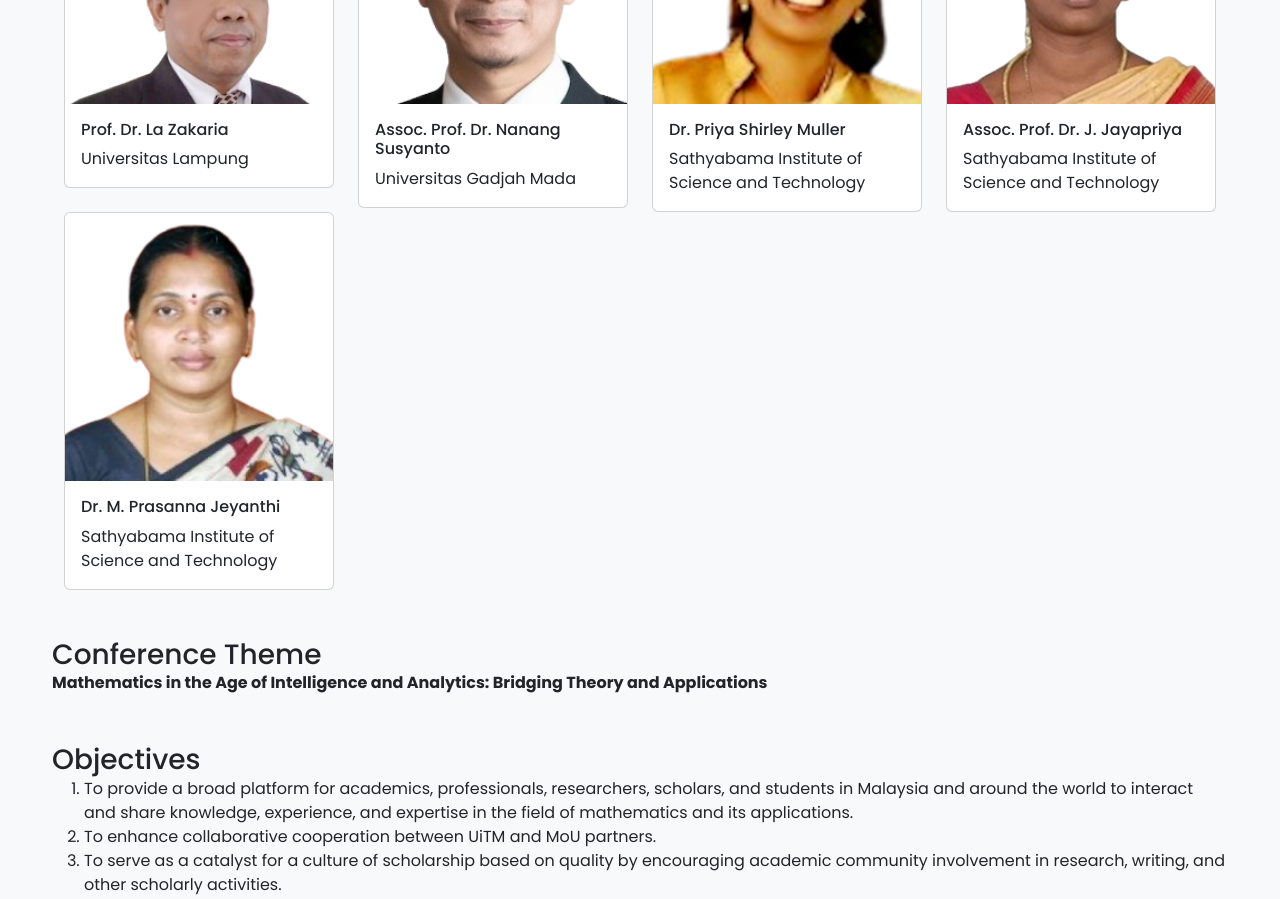
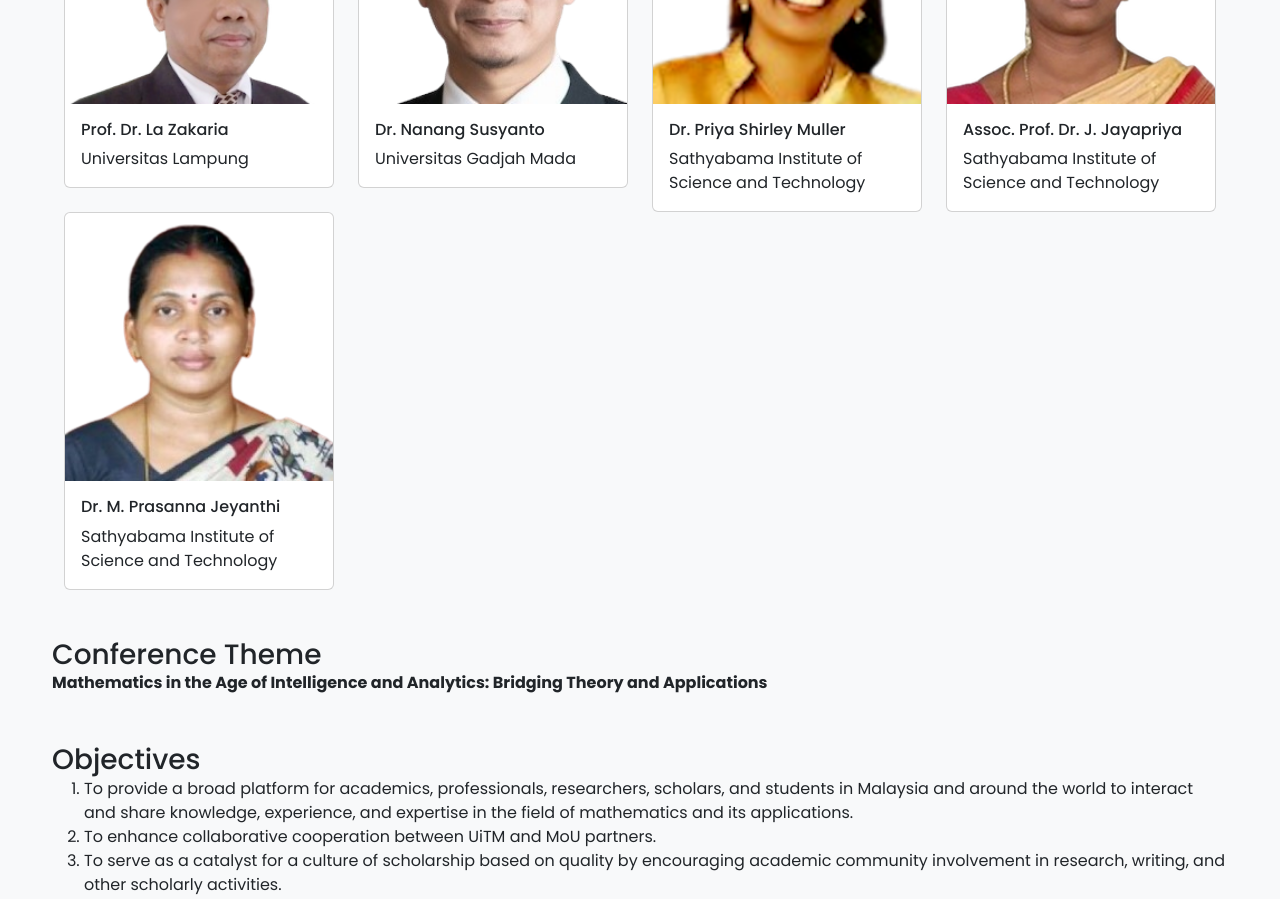
Before and after one commit to uicms2024/uicms2024.github.io, an Angular app: page /home in a window 1280 px wide. Shown: the part 2180-3079 px from the top of the page. Built offline with nearby package versions, Linux system fonts and the light colour scheme.

Commit message:
Update title for Dr Nanang

```diff
--- a/src/app/home/home.component.html
+++ b/src/app/home/home.component.html
@@ -213,10 +213,10 @@
           <img
             src="../assets/keynotes/nanang.png"
             class="card-img-top"
-            alt="Assoc. Prof. Dr. Nanang Susyanto"
+            alt="Dr. Nanang Susyanto"
           />
           <div class="card-body">
-            <h6>Assoc. Prof. Dr. Nanang Susyanto</h6>
+            <h6>Dr. Nanang Susyanto</h6>
             <div class="card-text">
               <p class="card-text">Universitas Gadjah Mada</p>
             </div>
```
